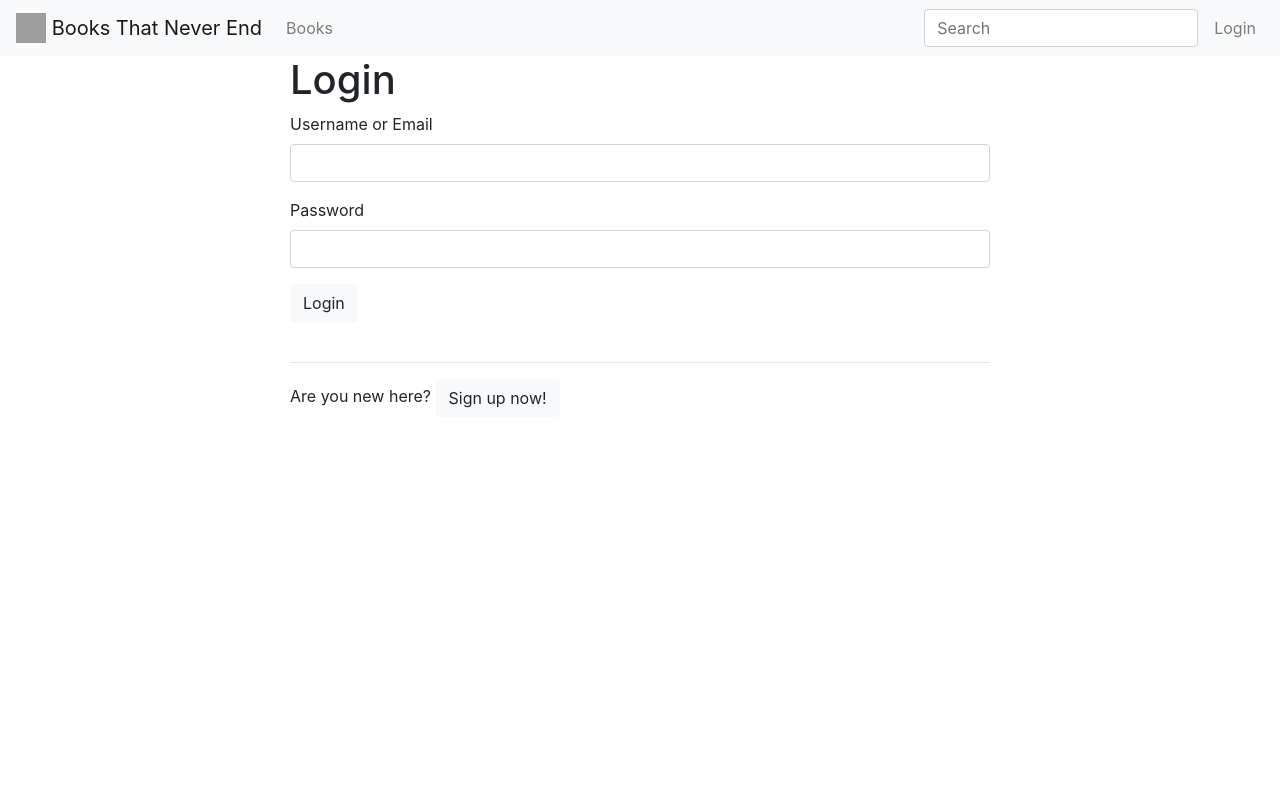
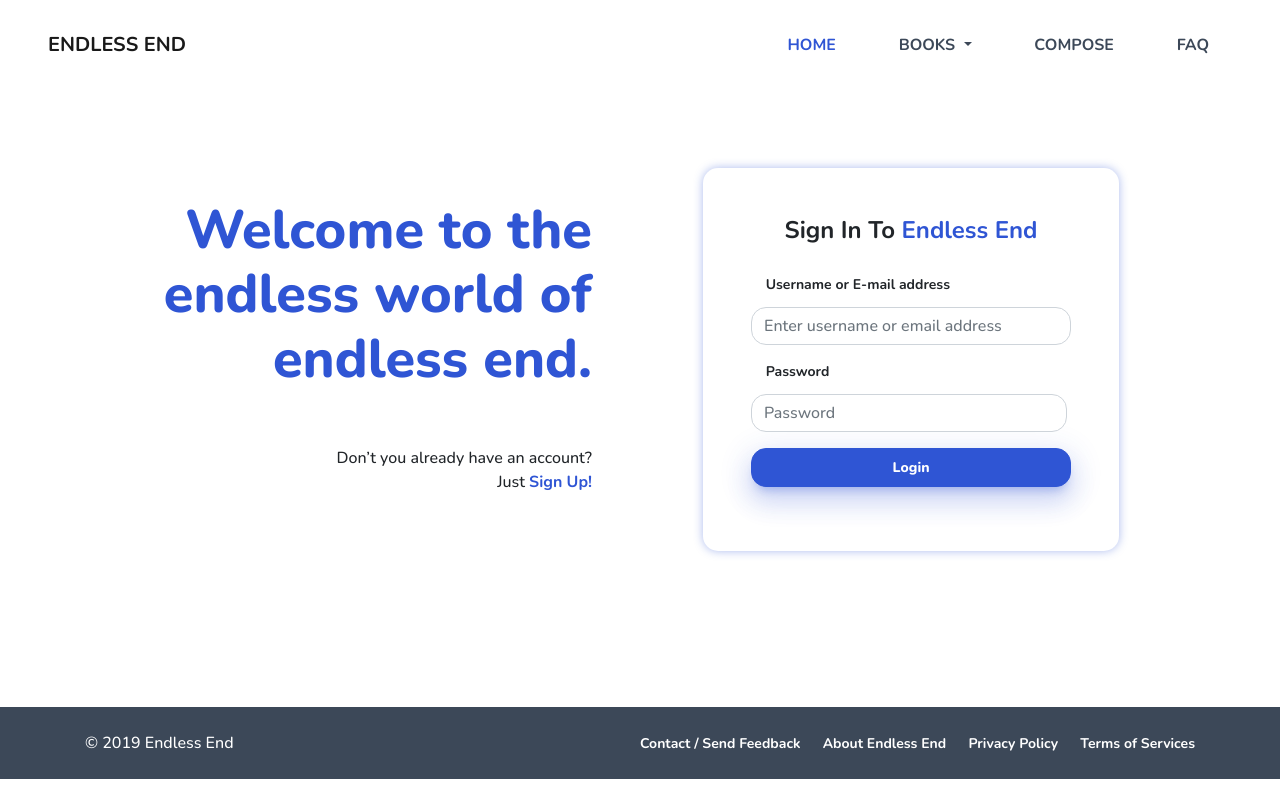
Before and after one commit to mustafacandan/wooklet, a Flask app: page /login in a window 1280 px wide. Run offline with Flask 2, Linux system fonts and the light colour scheme; parts of the project's set-up code (start-up, migrations or seed data) failed here and were passed over; some libraries are stand-ins or nearby versions; some web fonts are replaced; grey boxes are pictures that could not be loaded.

Commit message:
Change login page with new html

```diff
--- a/app/templates/login.html
+++ b/app/templates/login.html
@@ -1,26 +1,137 @@
-{% extends "base.html" %}
-{% block body %}
-	<div class="warpper" style="width: 700px; margin: auto">
-		<h1>Login</h1>
-		<form method="post">
-            {{ form.csrf_token }}
+<html>
 
-            <form class="dropdown-menu p-4">
-                <div class="form-group">
-                    {{ form.username_or_email.label(for="email") }}
-                    {{ form.username_or_email(class="form-control", for="email") }}
-                </div>
-                <div class="form-group">
-                    {{ form.password.label(for="password") }}
-                    {{ form.password(class="form-control", for="password") }}
+<head>
+  <meta name="viewport" content="width=device-width, initial-scale=1.0" />
+  <meta charset="UTF-8" />
+  <meta name="viewport" content="width=device-width, initial-scale=1, maximum-scale=1, user-scalable=no" />
+  <title>Endless End</title>
+  <!-- Favicon -->
+
+  <script src="/js/jquery-3.3.1.slim.min.js"></script>
+  <script src="/js/bootstrap.min.js"></script>
+  <script src="/js/scripts.js"></script>
+  <script src="/js/fas-all.min.js"></script>
+
+
+  <link href="https://fonts.googleapis.com/css?family=Nunito:300,500,700,800&display=swap&subset=latin-ext"
+    rel="stylesheet">
+  <link rel="stylesheet" href="/style/bootstrap.min.css" />
+  <link rel="stylesheet" href="/style/styles.css" />
+  <link rel="stylesheet" href="/style/animate.min.css" />
+  <link rel="stylesheet" href="/style/fas-all.min.css" />
+
+</head>
+
+<body>
+  <nav class="navbar navbar-expand-lg sticky-top navbar-light px-lg-5 py-3 ">
+    <a class="navbar-brand" href="#">
+      <!--<img src="../resimler/logo.png" class="navbar-brand-logo"> -->Endless End
+    </a>
+    <button class="navbar-toggler" type="button" data-toggle="collapse" data-target="#navbarNavDropdown"
+      aria-controls="navbarNavDropdown" aria-expanded="false" aria-label="Toggle navigation">
+      <span class="navbar-toggler-icon"></span>
+    </button>
+    <div class="collapse navbar-collapse" id="navbarNavDropdown">
+
+      <ul class="nav navbar-nav  w-100 justify-content-end">
+        <li class="nav-item active">
+          <a class="nav-link" href="#"><i class="fas fa-home "></i> Home</a>
+        </li>
+        <li class="nav-item dropdown ">
+          <a class="nav-link dropdown-toggle" href="#" id="navbarDropdownMenuLink" role="button" data-toggle="dropdown"
+            aria-haspopup="true" aria-expanded="false">
+            <i class="fas fa-share-alt"></i> Books
+          </a>
+          <div class="dropdown-menu" aria-labelledby="navbarDropdownMenuLink">
+            <a class="dropdown-item" href="/books.html?sort=popular">Popular Books</a>
+            <a class="dropdown-item" href="/books.html?sort=vote">Most Voted Books</a>
+
+          </div>
+        </li>
+        <li class="nav-item">
+          <a class="nav-link" href="/my-books"><i class="fas fa-pen-fancy"></i> Compose</a>
+        </li>
+        <li class="nav-item">
+          <a class="nav-link" href="/faq"><i class="fas fa-question"></i> FAQ</a>
+        </li>
+
+      </ul>
+
+    </div>
+
+  </nav>
+  <div class="container-fluid">
+    <div class="container">
+      <div class="row p-7 mb-7">
+        <div class="col-md-6 text-right pr-5">
+          <h1 class="text-blu karsilama-2">Welcome to the </br>
+            endless world of </br>
+            endless end.</h1>
+          </br>
+          <p>Don’t you already have an account?</br>
+            Just <a href="/sign-up.html">Sign Up! </a></p>
+
+        </div>
+
+
+              <div class="col-md-6 ">
+          <div class="ml-5 w-90 p-5 account-block">
+            <h2 class="account-block-header">Sign In To <span class="text-blu">Endless End</span></h2>
+
+
+
+
+              <form method="post">
+                  {{ form.csrf_token }}
+                  <div class="form-group">
+                    <label class="input-labeli" for="email"><i class="fas fa-envelope"></i>
+                      Username or E-mail address</label>
+                      {{ form.username_or_email(id="email", class="form-control", **{'aria-describedby':"emailHelp", 'placeholder':"Enter username or email address"}) }}
+                  </div>
+                  <div class="form-group ">
+                    <label class="input-labeli" for="password"><i class="fas fa-key"></i> Password</label>
+                    <div class="input-group">
+                        {{ form.password(id="password", class="form-control mr-1",  **{'placeholder':"Password", 'type':"password"}) }}
                     </div>
-                {{ form.submit(class="btn btn-light") }}
-            </form>
-            <br>
-        </form>
-        {{ ckeditor.load() }}
-        {{ ckeditor.config(name='body') }}
-        <hr>
-        Are you new here? <a href="/signup"><button type="button" class="btn btn-light">Sign up now!</button></a>
-	</div>
-{% endblock %}
+                  </div>
+            <a href="profile.html">
+                {{ form.submit(class="btn btn-sm btn-primary w-100") }}
+            </a>
+              </form>
+
+
+          </div>
+        </div>
+
+
+      </div>
+    </div>
+  </div>
+    <footer>
+      <div class="container-fluid bg-gri pt-4 pb-2 mt-5">
+        <div class="container">
+          <div class="row">
+
+            <div class="col-md-3 text-left text-white">© 2019 Endless End</div>
+
+            <div class="col-md-9 text-right">
+              <ul class="list-inline">
+                <li class="list-inline-item "><a href="#">Contact / Send Feedback</a></li>
+                <li class="list-inline-item"><a href="#">About Endless End</a></li>
+                <li class="list-inline-item"><a href="#">Privacy Policy</a></li>
+                <li class="list-inline-item"><a href="#">Terms of Services</a></li>
+              </ul>
+            </div>
+          </div>
+
+        </div>
+
+      </div>
+    </footer>
+</body>
+
+
+
+
+
+</html>
```
Also changed, not shown: app/templates/old/login.html (added, +26 -0 lines).
